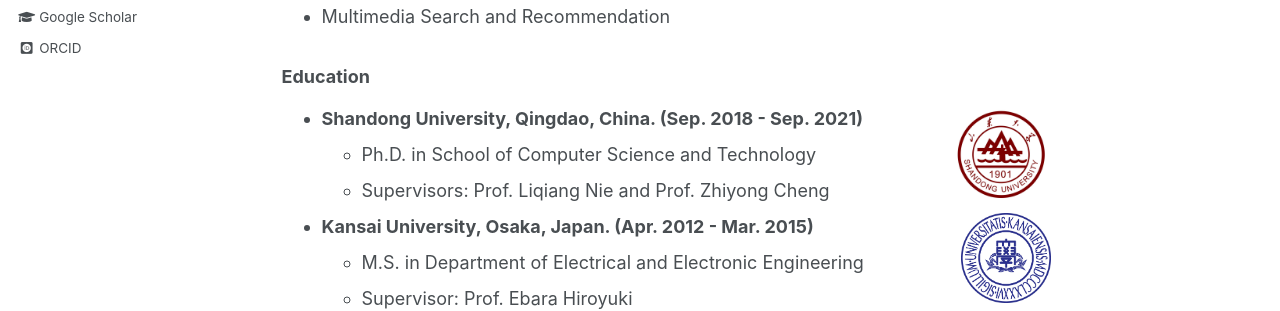
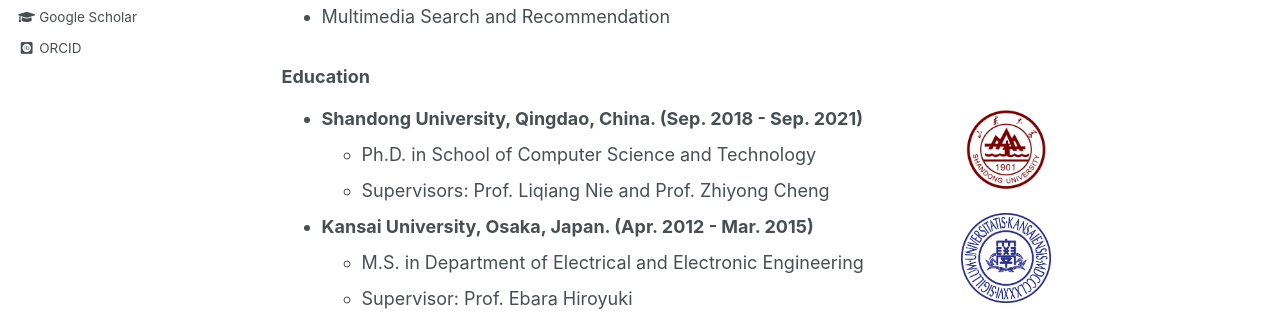
Before and after one commit to liufancs/liufancs.github.io, a Jekyll site: the page built from _pages/about.md, in a window 1280 px wide. Shown: the part 487-798 px from the top of the page. Built offline with Jekyll 4.4.1, drawn with Linux system fonts in a browser that asks for light colours; some web fonts are replaced.

Commit message:
Update about.md

```diff
--- a/_pages/about.md
+++ b/_pages/about.md
@@ -15,7 +15,7 @@ I am currently a Research Fellow with [Prof. Mohan Kankanhalli](https://www.comp
 * Multimedia Search and Recommendation
 
 ### Education
-- **Shandong University, Qingdao, China. (Sep. 2018 - Sep. 2021)** <img align="Right" src="images/sdu_logo.jpg" width="100" height="100"/>
+- **Shandong University, Qingdao, China. (Sep. 2018 - Sep. 2021)** <img align="Right" src="images/SDU_logo.jpg" width="90" height="90"/>
   - Ph.D. in School of Computer Science and Technology
   - Supervisors: Prof. Liqiang Nie and Prof. Zhiyong Cheng
 - **Kansai University, Osaka, Japan. (Apr. 2012 - Mar. 2015)** <img align="Right" src="images/KU_logo.jpg" width="90" height="90"/>
```
